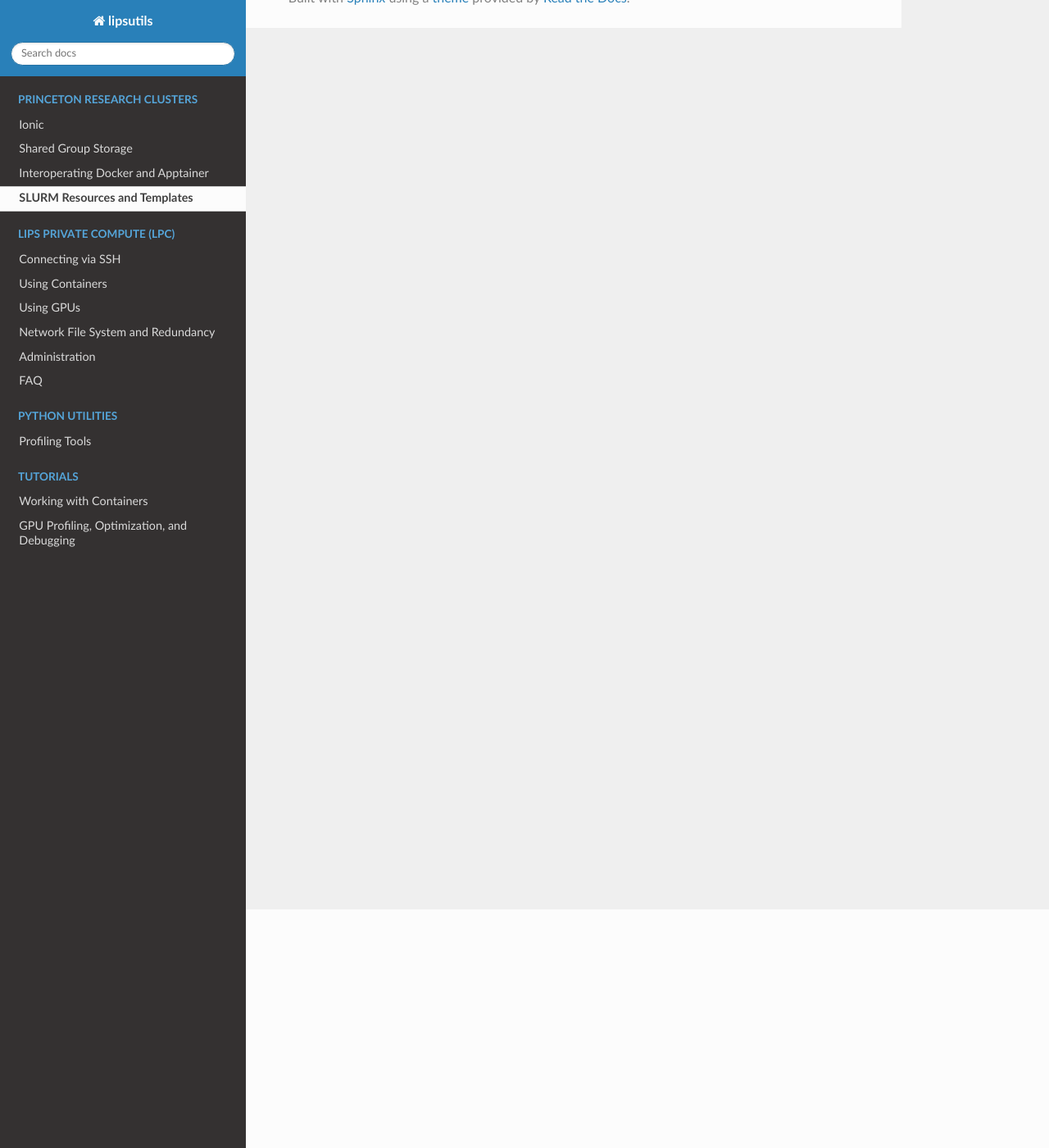
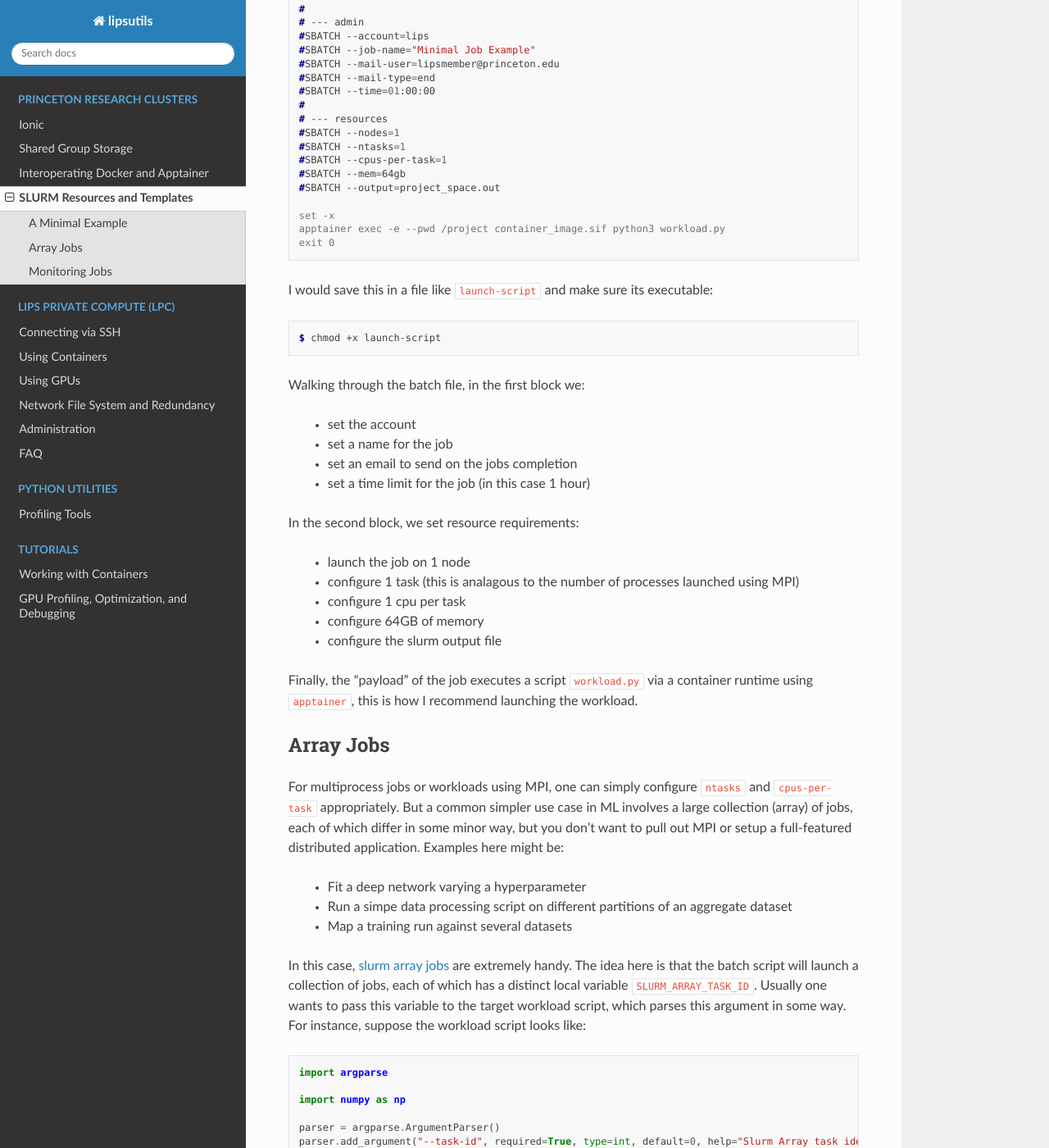
Before and after one commit to PrincetonLIPS/lipsutils, a Sphinx documentation site: the page built from docs/cluster-utils/slurm.rst, in a window 1280 px wide and 1400 px high, scrolled down 291 px. Shown: the whole window at 82% size. Built offline with Sphinx 7.4.7 and the Read the Docs theme 3.1.0, drawn with Linux system fonts in a browser that asks for light colours; some of the changed text lies outside the part shown.

Commit message:
doc: add slurm array job example and job monitoring section

```diff
--- a/docs/cluster-utils/slurm.rst
+++ b/docs/cluster-utils/slurm.rst
@@ -1,2 +1,124 @@
 SLURM Resources and Templates
 =============================
+
+A Minimal Example
+-----------------
+
+A minimal batch script looks something like this:
+
+.. code-block:: console
+
+   #!/usr/bin/env bash
+   #
+   # --- admin
+   #SBATCH --account=lips
+   #SBATCH --job-name="Minimal Job Example"
+   #SBATCH --mail-user=lipsmember@princeton.edu
+   #SBATCH --mail-type=end
+   #SBATCH --time=01:00:00
+   #
+   # --- resources
+   #SBATCH --nodes=1
+   #SBATCH --ntasks=1
+   #SBATCH --cpus-per-task=1
+   #SBATCH --mem=64gb
+   #SBATCH --output=project_space.out
+
+   set -x
+   apptainer exec -e --pwd /project container_image.sif python3 workload.py
+   exit 0
+
+I would save this in a file like ``launch-script`` and make sure its executable:
+
+.. code-block:: console
+
+   $ chmod +x launch-script
+
+Walking through the batch file, in the first block we:
+
+ - set the account
+ - set a name for the job
+ - set an email to send on the jobs completion
+ - set a time limit for the job (in this case 1 hour)
+
+In the second block, we set resource requirements:
+
+ - launch the job on 1 node
+ - configure 1 task (this is analagous to the number of processes launched using MPI)
+ - configure 1 cpu per task
+ - configure 64GB of memory
+ - configure the slurm output file
+
+Finally, the "payload" of the job executes a script ``workload.py`` via a container runtime using ``apptainer``, this is how I recommend
+launching the workload.
+
+Array Jobs
+----------
+
+For multiprocess jobs or workloads using MPI, one can simply configure ``ntasks`` and ``cpus-per-task`` appropriately. But a common simpler use case
+in ML involves a large collection (array) of jobs, each of which differ in some minor way, but you don't want to pull out MPI or setup a full-featured distributed
+application.
+Examples here might be:
+
+ - Fit a deep network varying a hyperparameter
+ - Run a simpe data processing script on different partitions of an aggregate dataset
+ - Map a training run against several datasets
+
+In this case, `slurm array jobs <https://slurm.schedmd.com/job_array.html>`_ are extremely handy. The idea here is that the batch script will launch a collection of jobs,
+each of which has a distinct local variable ``SLURM_ARRAY_TASK_ID``.
+Usually one wants to pass this variable to the target workload script, which parses this argument in some way.
+For instance, suppose the workload script looks like:
+
+.. code-block:: python
+
+   import argparse
+
+   import numpy as np
+
+   parser = argparse.ArgumentParser()
+   parser.add_argument("--task-id", required=True, type=int, default=0, help="Slurm Array task identifier.")
+   parser.add_argument("--num-tasks", required=True, type=int, default=1, help="Number of slurm array tasks.")
+
+   def train_net(step_size: float) -> None:
+       # training code
+
+   def main(args):
+       if args.task_id >= args.num_tasks:
+           raise ValueError(f"Got {args.task_id=} but {args.num_tasks=}")
+
+       step_sizes: np.ndarray = np.logspace(-6, -2, num=50)
+       train_net(step_sizes[args.task_id])
+
+We use the provided task id determine which step size to train the network with. The launch script could look as follows:
+
+.. code-block:: console
+
+   #!/usr/bin/env bash
+   #
+   # --- admin
+   #SBATCH --account=lips
+   #SBATCH --job-name="Minimal ArrayJob Example"
+   #SBATCH --mail-user=lipsmember@princeton.edu
+   #SBATCH --mail-type=end
+   #SBATCH --time=01:00:00
+   #
+   # --- resources
+   #SBATCH --nodes=1
+   #SBATCH --ntasks=1
+   #SBATCH --cpus-per-task=1
+   #SBATCH --mem=64gb
+   #SBATCH --array=0-49%50
+   #SBATCH --output=train_job_%A_%a.out
+
+   set -x
+   apptainer exec -e --pwd /project container_image.sif python3 train.py --task-id=${SLURM_ARRAY_TASK_ID} --num-tasks=${SLURM_ARRAY_TASK_COUNT}
+   exit 0
+
+Monitoring Jobs
+---------------
+
+After submitting a job to the scheduler, you can check the status of your jobs using the following:
+
+.. code-block:: console
+
+   $ squeue -u ${USER}
```
